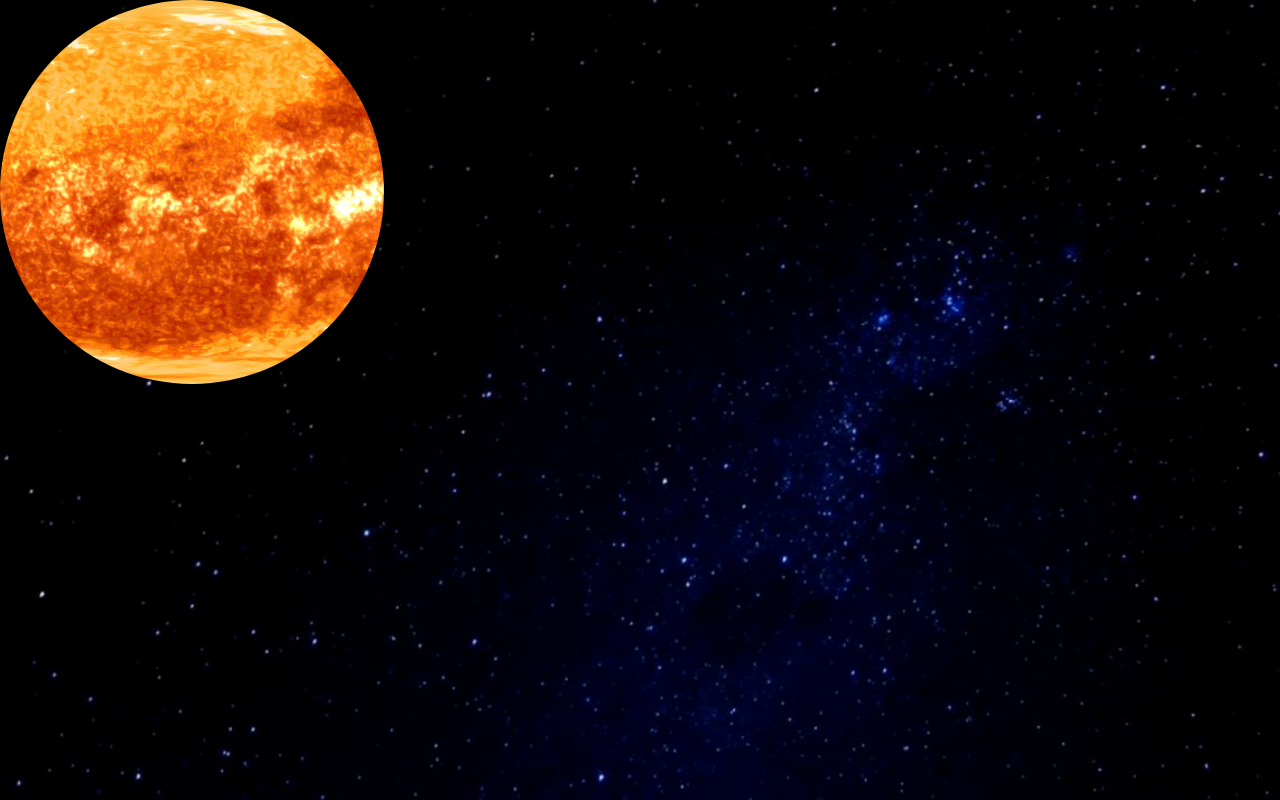
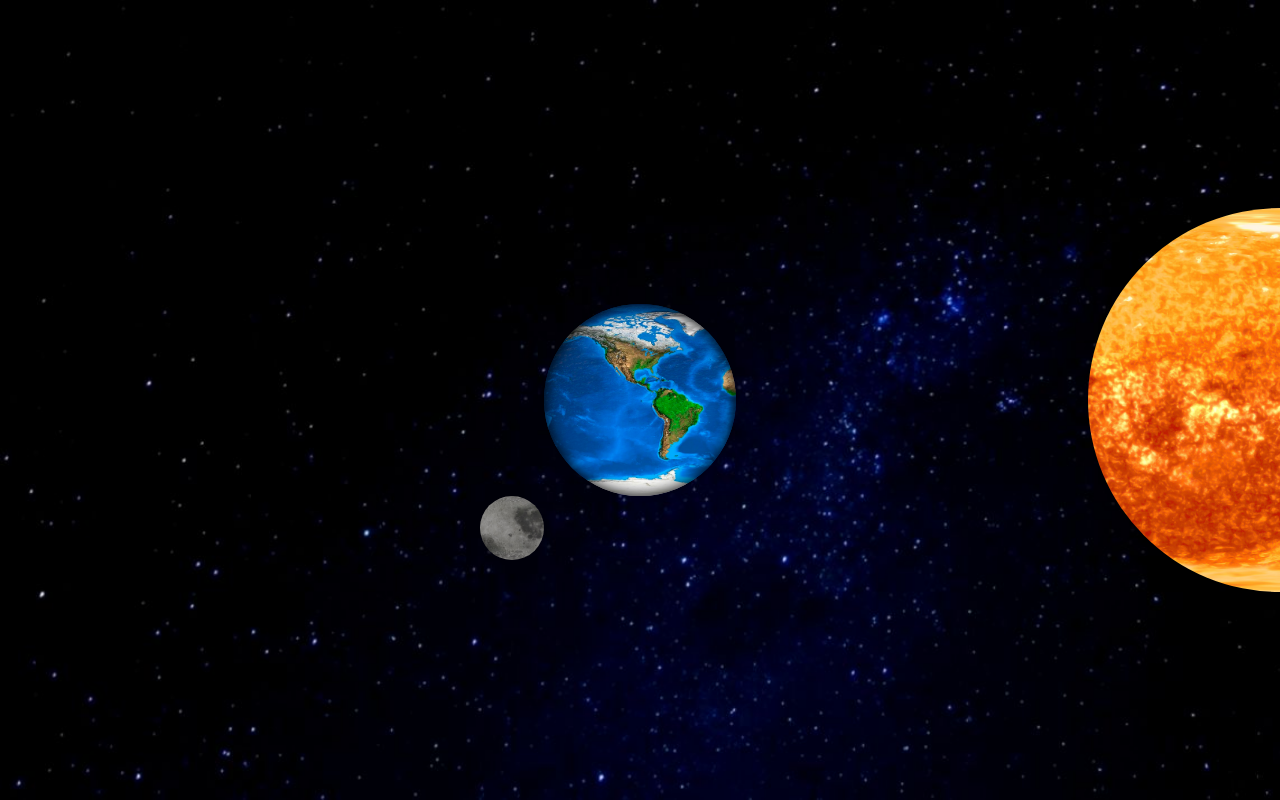
Before and after one commit to VadimGorbenko/spinning-moon, a plain HTML site: page index.html in a window 1280 px wide. Drawn offline with Linux system fonts and the light colour scheme.

Commit message:
Результат

```diff
--- a/index.html
+++ b/index.html
@@ -8,9 +8,9 @@
 <body>
 	<div class="space">
 		<div class="sun object-bg-animation space-object"></div>
-		<div class="objects-group">
-			<div class="objects-group__earth object-bg-animation space-object"></div>
-			<div class="objects-group__moon object-bg-animation space-object"></div>
+		<div class="earth-group objects-group">
+			<div class="earth-group__earth object-bg-animation space-object"></div>
+			<div class="earth-group__moon space-object"></div>
 		</div>
 	</div>
 </body>
--- a/style.css
+++ b/style.css
@@ -16,26 +16,68 @@ body{
 	-webkit-background-size: cover;
 	background-size: cover;
 	position: relative;
+	overflow: hidden;
+}
+
+.earth-group{
+	position: absolute;
+	top: 50%;
+	left: 50%;
+	width: 15vw;
+	height: 15vw;
+	transform:translate(-50%,-50%);
+}
+
+.earth-group__earth{
+	position: absolute;
+	left: 0;
+	top:0;
+	width: 15vw;
+	height: 15vw;
+	background-color: blue;
+	background-image: url("earth-mapHD.jpg");
+	animation-duration: 5s;
+	z-index: 10;
+	box-shadow: 0 0 15px 1px black inset;
+}
+
+.earth-group__moon{
+	position: absolute;
+	bottom: 0;
+	left: 0;
+	width: 5vw;
+	height: 5vw;
+	transform: translate(-100%,100%);
+	background-color: gray;
+	background-image: url("moon-mapHD.jpg");
+	animation: spinArroundEarth 5s linear infinite;
+	z-index: 1;
 }
 
 .sun{
 	position: absolute;
+	right: -15vw;
+	top: 50%;
 	width: 30vw;
 	height: 30vw;
+	transform: translateY(-50%);
 	background-color: orange;
 	background-image: url('sun-mapHD.jpg');
+	animation-duration: 125s;
 }
 
+
 .space-object{
-	border-radius: 50%
-}
-
-.object-bg-animation{
+	border-radius: 50%;
 	background-repeat: repeat-x;
 	background-position: 0 0;
 	-webkit-background-size: auto 100%;
 	background-size: auto 100%;
-	animation: object-bg 5s linear;
+}
+
+.object-bg-animation{
+	animation-name:object-bg;
+	animation-timing-function: linear;
 	animation-iteration-count: infinite;
 }
 
@@ -44,3 +86,31 @@ body{
 		background-position:200% 0;
 	}
 }
+
+@keyframes spinArroundEarth{
+	25%{
+		transform: translate(-50%,50%) scale(0.5);
+	}
+	49%{
+		z-index: 1;
+	}
+	50%{
+		z-index: 10;
+		bottom: 100%;
+		left: 100%;
+		transform: translate(0,0) scale(1);
+	}
+	75%{
+		transform: translate(-50%,50%) scale(1.5);
+	}
+	99%{
+		z-index: 10;
+	}
+	100%{
+		bottom: 0;
+		left: 0;
+		transform: translate(-100%,100%);
+		z-index: 1;
+		background-position:200% 0;
+	}
+}
```
